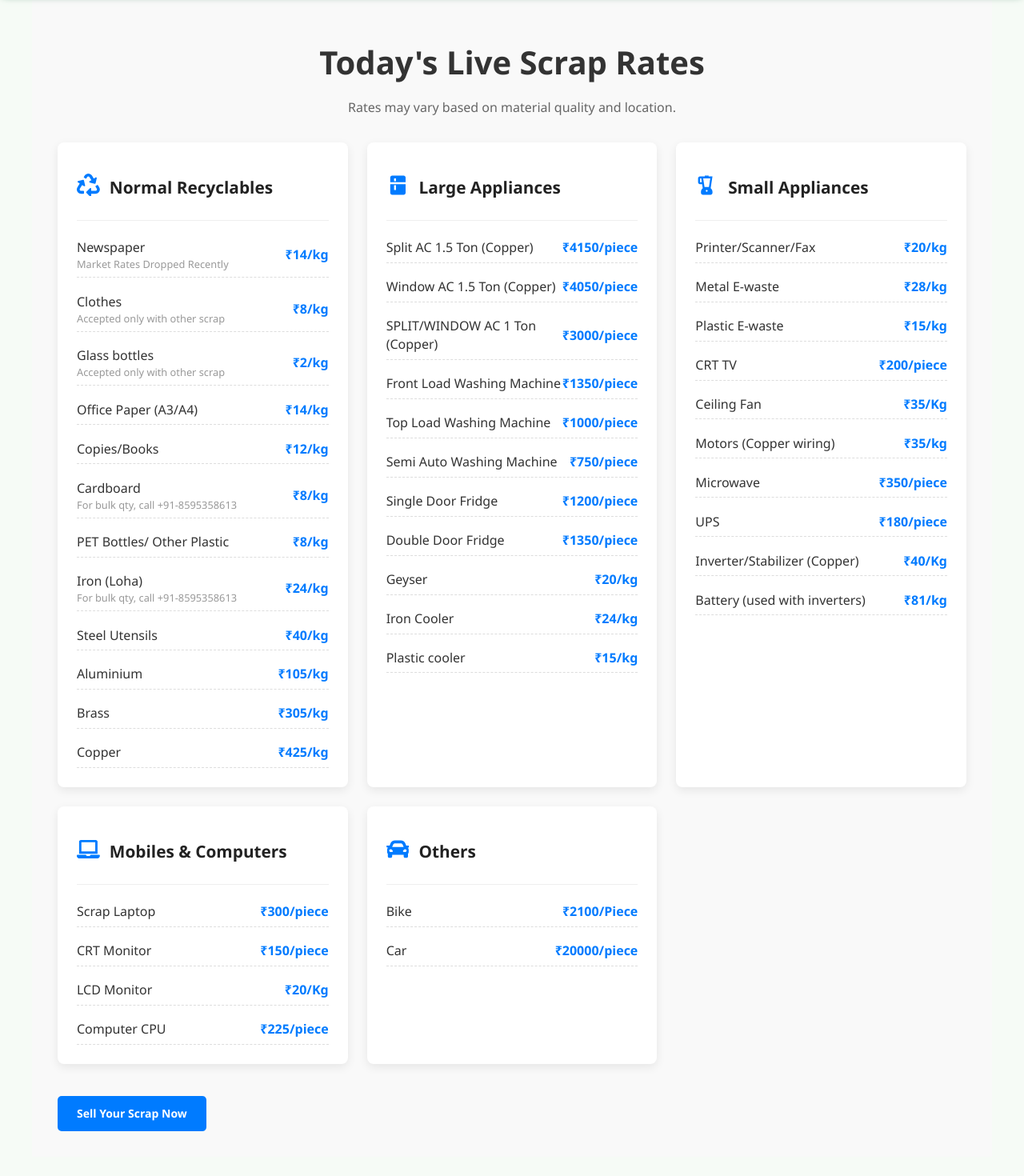
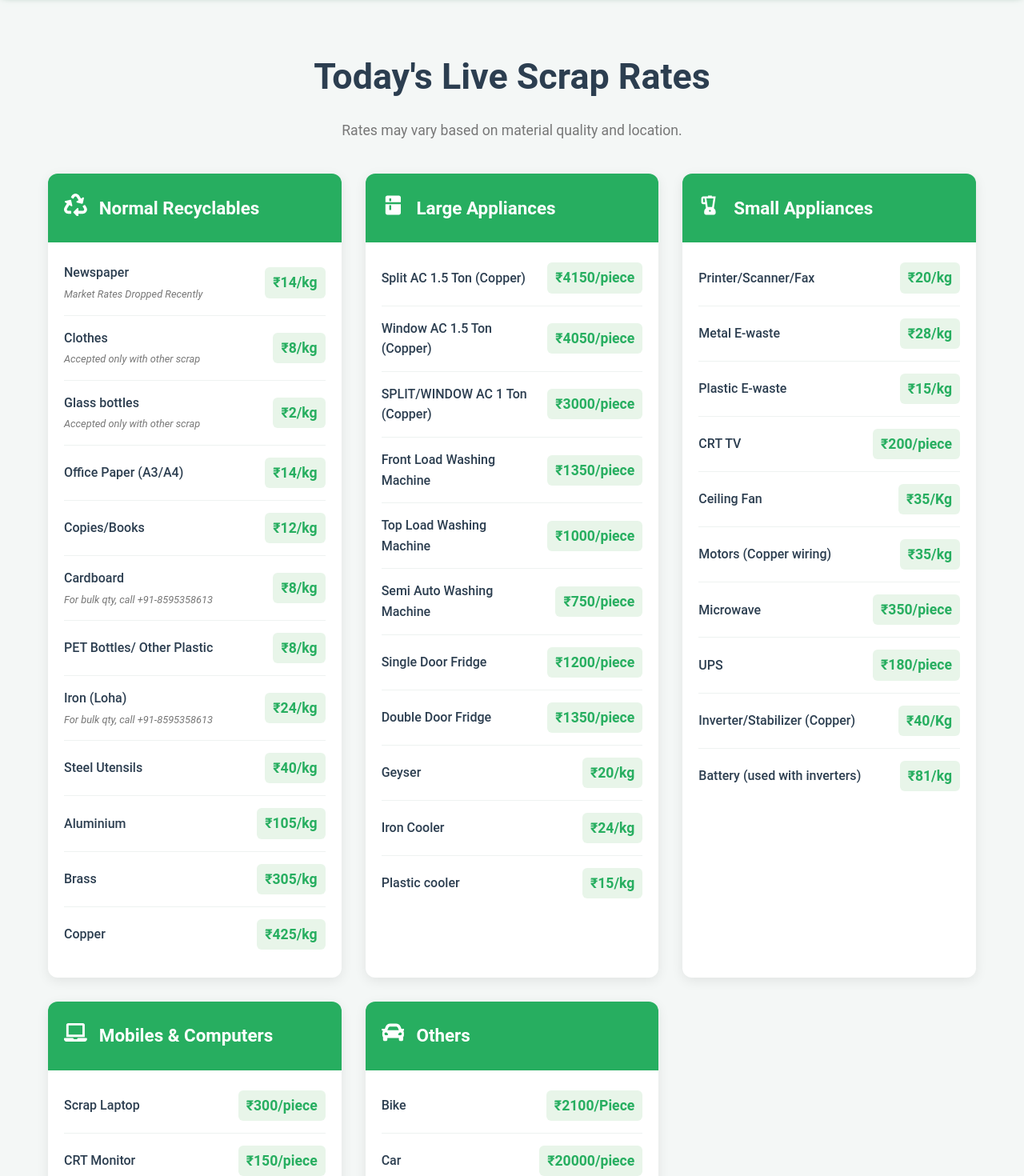
Before and after one commit to paras22072004/Scrapido-, a React (Vite) app in the folder demo/frontend/: page /ScrapRate in a window 1280 px wide. Shown: the part 60-1530 px from the top of the page at 80% size. Before the commit the page ends 1506 px from the top, so only its background shows below. Built offline with nearby package versions, Linux system fonts and the light colour scheme.

Commit message:
update changes

```diff
--- a/demo/frontend/src/pages/ScrapRate.css
+++ b/demo/frontend/src/pages/ScrapRate.css
@@ -1,119 +1,175 @@
-/* Overall page container */
+/* --- Global Styles & Variables --- */
+:root {
+  --primary-color: #27ae60; /* A fresh, eco-friendly green */
+  --secondary-color: #2c3e50; /* A dark, professional blue/grey */
+  --background-color: #f4f7f6; /* A very light grey for the page background */
+  --card-background: #ffffff;
+  --text-color: #333;
+  --text-light: #777;
+  --border-color: #eef2f1;
+  --shadow-color: rgba(0, 0, 0, 0.08);
+  --cta-color: #e67e22; /* A warm, attention-grabbing orange */
+  --cta-hover-color: #d35400;
+}
+
+body {
+  font-family: 'Roboto', sans-serif;
+  background-color: var(--background-color);
+  color: var(--text-color);
+  line-height: 1.6;
+}
+
+/* --- Page Container & Header --- */
 .rate-page-containerrate {
   max-width: 1200px;
   margin: 0 auto;
-  padding: 2rem;
-  font-family: 'Segoe UI', Tahoma, Geneva, Verdana, sans-serif;
-  background-color: #f9f9f9;
+  padding: 40px 20px;
+  text-align: center;
 }
 
-/* Header section */
 .rate-headerrate {
-  text-align: center;
-  margin-bottom: 2rem;
+  margin-bottom: 40px;
 }
 
 .rate-headerrate h1 {
-  font-size: 2.5rem;
-  color: #333;
-  margin-bottom: 0.5rem;
+  font-size: 2.8rem;
+  font-weight: 700;
+  color: var(--secondary-color);
+  margin-bottom: 10px;
 }
 
 .rate-headerrate p {
-  color: #666;
-  font-size: 1rem;
+  font-size: 1.1rem;
+  color: var(--text-light);
 }
 
-/* Grid layout for cards */
+/* --- Grid for Rate Cards --- */
 .rate-gridrate {
   display: grid;
-  grid-template-columns: repeat(auto-fit, minmax(280px, 1fr));
-  gap: 1.5rem;
+  /* Creates a responsive grid that fits as many columns as possible, with a minimum width */
+  grid-template-columns: repeat(auto-fit, minmax(340px, 1fr));
+  gap: 30px;
+  text-align: left;
 }
 
-/* Card styling */
+/* --- Individual Category Card Styling --- */
 .rate-category-cardrs {
-  background-color: #fff;
-  border-radius: 8px;
-  box-shadow: 0 4px 12px rgba(0, 0, 0, 0.08);
-  padding: 1.5rem;
-  transition: transform 0.2s ease;
+  background-color: var(--card-background);
+  border-radius: 12px;
+  box-shadow: 0 4px 15px var(--shadow-color);
+  overflow: hidden;
+  display: flex;
+  flex-direction: column;
+  transition: transform 0.3s ease, box-shadow 0.3s ease;
 }
 
 .rate-category-cardrs:hover {
-  transform: translateY(-5px);
+  transform: translateY(-7px);
+  box-shadow: 0 8px 25px rgba(0, 0, 0, 0.12);
 }
 
-/* Card header */
+/* --- Card Header --- */
 .card-headerrs {
   display: flex;
   align-items: center;
-  margin-bottom: 1rem;
-  border-bottom: 1px solid #eee;
-  padding-bottom: 0.5rem;
+  padding: 20px;
+  background-color: var(--primary-color);
+  color: #fff;
 }
 
 .card-iconrs {
   font-size: 1.8rem;
-  color: #007bff;
-  margin-right: 0.75rem;
+  margin-right: 15px;
+  flex-shrink: 0; /* Prevents the icon from shrinking */
 }
 
 .card-titlers {
-  font-size: 1.3rem;
-  font-weight: 600;
-  color: #222;
+  font-size: 1.4rem;
+  font-weight: 700;
+  margin: 0;
 }
 
-/* Card body - list of items */
+/* --- Card Body & Scrap Items --- */
 .card-bodyrs {
-  display: flex;
-  flex-direction: column;
-  gap: 0.75rem;
+  padding: 10px 20px 20px 20px;
+  flex-grow: 1; /* Allows body to fill available space */
 }
 
-/* Each item in the card */
 .rate-itemrs {
   display: flex;
   justify-content: space-between;
   align-items: center;
-  padding: 0.4rem 0;
-  border-bottom: 1px dashed #ddd;
+  padding: 15px 0;
+  border-bottom: 1px solid var(--border-color);
+}
+
+/* Remove border from the last item in each card */
+.rate-itemrs:last-child {
+  border-bottom: none;
 }
 
 .item-detailsrs {
   display: flex;
   flex-direction: column;
+  margin-right: 15px; /* Space between details and rate */
 }
 
 .item-namers {
   font-weight: 500;
-  color: #333;
+  color: var(--secondary-color);
 }
 
 .item-noters {
   font-size: 0.8rem;
-  color: #999;
+  color: var(--text-light);
+  font-style: italic;
+  margin-top: 4px;
 }
 
 .item-raters {
-  font-weight: 600;
-  color: #007bff;
+  font-weight: 700;
+  color: var(--primary-color);
+  font-size: 1.1rem;
+  white-space: nowrap; /* Prevents the rate from wrapping to a new line */
+  background-color: #e8f5e9; /* Light green background for emphasis */
+  padding: 5px 10px;
+  border-radius: 6px;
 }
 
-/* Button at the bottom */
-.btn.btn-primary {
+/* --- Call to Action Button --- */
+.btn-primary {
   display: inline-block;
-  padding: 0.75rem 1.5rem;
+  background-color: var(--cta-color);
   color: #fff;
-  background-color: #007bff;
+  padding: 15px 35px;
+  border-radius: 8px;
   text-decoration: none;
-  font-weight: 600;
-  border-radius: 5px;
-  text-align: center;
-  transition: background-color 0.3s ease;
+  font-weight: bold;
+  font-size: 1.1rem;
+  transition: background-color 0.3s ease, transform 0.2s ease;
+  border: none;
+  cursor: pointer;
+  box-shadow: 0 4px 10px rgba(230, 126, 34, 0.3);
 }
 
-.btn.btn-primary:hover {
-  background-color: #0056b3;
+.btn-primary:hover {
+  background-color: var(--cta-hover-color);
+  transform: translateY(-3px);
+  box-shadow: 0 6px 15px rgba(211, 84, 0, 0.4);
 }
+
+/* --- Responsive Design --- */
+@media (max-width: 768px) {
+  .rate-headerrate h1 {
+    font-size: 2.2rem;
+  }
+
+  .rate-gridrate {
+    /* Stack the cards vertically on smaller screens */
+    grid-template-columns: 1fr;
+  }
+
+  .rate-page-containerrate {
+    padding: 30px 15px;
+  }
+}
```
